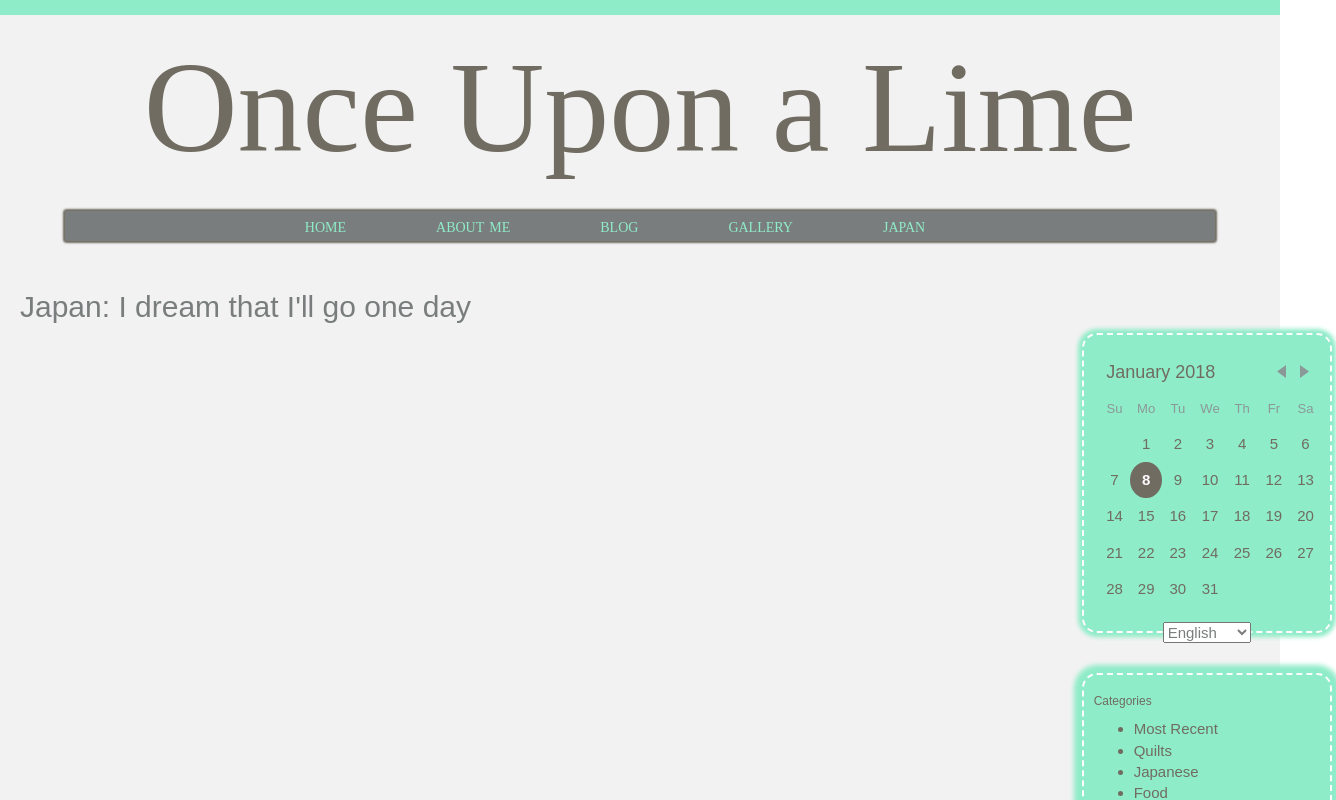
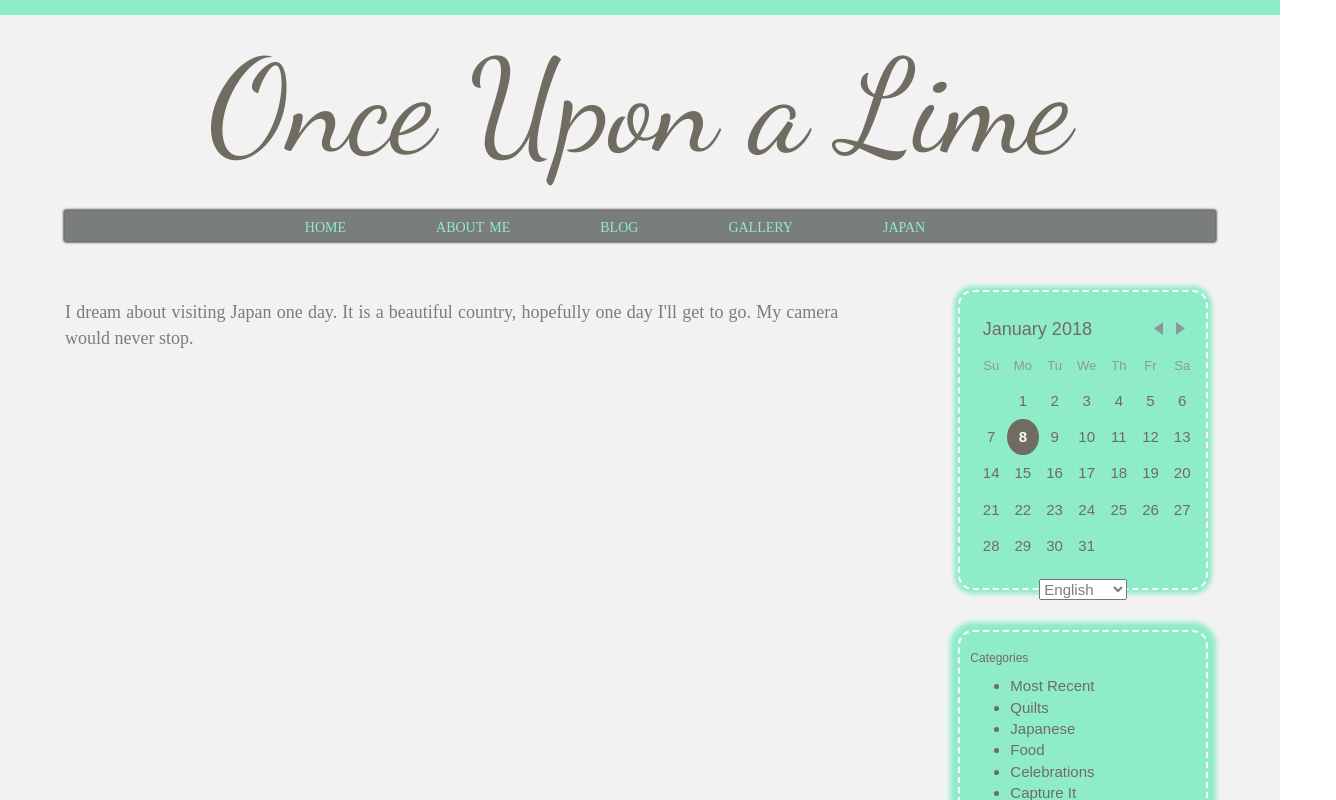
Before and after one commit to carterh1/react-website, a React (Create React App) app: page /Japan in a window 1280 px wide. Shown: the top 800 px of the page, 1336 px wide, since content can reach past the window. Built offline with nearby package versions, Linux system fonts and the light colour scheme.

Commit message:
styled gallery, fixed side bar

```diff
--- a/src/components/headerComponent/header.css
+++ b/src/components/headerComponent/header.css
@@ -1,3 +1,5 @@
+@import url('https://fonts.googleapis.com/css?family=Dancing+Script');
+
 .App-header {
   text-align: center;
   background-color: #F2F2F2;
@@ -45,3 +47,7 @@ a {
 a:hover {
   color: #8FECC8;
 }
+
+a:visited {
+  color: #8FECC8;
+}
--- a/src/components/headerComponent/header.js
+++ b/src/components/headerComponent/header.js
@@ -1,11 +1,10 @@
 import React, { Component } from 'react';
-import logo from './logo.svg';
 import {
   BrowserRouter as Router,
   Route,
   Link
 } from 'react-router-dom';
-import { NavLink } from 'react-router-dom'
+//import { NavLink } from 'react-router-dom'
 import './header.css';
 
 class Header extends Component {
--- a/src/components/pages/aboutme/aboutMe.js
+++ b/src/components/pages/aboutme/aboutMe.js
@@ -15,7 +15,7 @@ class Aboutme extends Component {
 
             <div id="rowone" className="merowone">
               <div className="col-sm-6">
-                <img src={me} className="imageofme" alt="Image of Me" />
+                <img src={me} className="imageofme" alt="Me" />
               </div>
               <div className="col-sm-6">
                 <div id="bio" className="bio">
@@ -31,8 +31,8 @@ class Aboutme extends Component {
 
                   <p>I have a fondness for Roald Dahl and many of his books,
                     my favourites are the Big Friendly Giant and George's Marvellous Medicine.
-                    <p>You'll see the BFG having some adventures.</p>
-                  </p>
+                    You'll see the BFG having some adventures.</p>
+
                   <br/>
                   <p>This blog is for me to share tales of what I get up to.
                      Some you may find interesting, some you may not.
--- a/src/components/pages/blog/blog.css
+++ b/src/components/pages/blog/blog.css
@@ -20,16 +20,12 @@ h3 {
 
 .rowone {
   height: 3300px;
-  width: 100%;
+
 }
 
-.col-sm-4 {
-  padding-left: 110px;
-  padding-top: 15px;
-}
+
 
 .posts {
-
     height: 900px;
     width: 850px;
     margin-left: 60px;
--- a/src/components/pages/blog/blog.js
+++ b/src/components/pages/blog/blog.js
@@ -56,14 +56,14 @@ class Blog extends Component {
                     <h3>This year was very quiet, hot chocolate and fireworks</h3>
                   </content>
                   <footer>
-                    <h2>by Heather </h2>
+                    <h2>by Heather - Bangour - Church - Black&White</h2>
                   </footer>
                 </article>
 
               </div>
             </div>
-            <div className="col-sm-4">
-
+            <div className="col-sm-3">
+              <div className="gallerysidebar">
                 <div className="searchbar">
                 </div>
                 <div className="calendars">
@@ -76,7 +76,9 @@ class Blog extends Component {
                   <Archives/>
                 </div>
               </div>
-
+              </div>
+              <div className="col-sm-1">
+              </div>
 
             </div>
 
--- a/src/components/pages/blog/createblog.js
+++ b/src/components/pages/blog/createblog.js
@@ -1,7 +1,5 @@
 import React, { Component } from 'react';
 import './blog.css';
-import Header from '../../headerComponent/header.js';
-import Footer from '../../footerComponent/footer.js';
 
 class Createblog extends Component {
   render() {
--- a/src/components/pages/gallery/gallery.css
+++ b/src/components/pages/gallery/gallery.css
@@ -6,12 +6,14 @@
 .galleryrowtwo {
   height: 300px;
   width: 1250px;
-  margin-left: 100px;
+  margin-left: 50px;
 }
 
 .col1 {
   height: 400px;
   width: 400px;
+  margin-top: 20px;
+  margin-left: 50px;
   background-color: #706C61;
   margin-bottom: 20px;
   background: #FFFBFE;
@@ -21,6 +23,9 @@
 
 .col2 {
   height: 400px;
+  width: 400px;
+  margin-top: 20px;
+  margin-left: 50px;
   background-color: #706C61;
   margin-bottom: 10px;
   background: #FFFBFE;
@@ -39,5 +44,5 @@
 
 .gallerysidebar {
   margin-top: 20px;
-  margin-left: 95px;
+  margin-left: 90px;
 }
--- a/src/components/pages/gallery/gallery.js
+++ b/src/components/pages/gallery/gallery.js
@@ -14,9 +14,9 @@ class Gallery extends Component {
         <Header/>
           <br/>
             <div id="rowone" className="galleryrowone">
+
               <div className="col-sm-4">
                 <div id="image1" className="col1">
-                  <h9></h9>
                 </div>
                 <div id="image1" className="col1">
                 </div>
@@ -24,15 +24,15 @@ class Gallery extends Component {
                 </div>
               </div>
               <div className="col-sm-4">
-                <div id="image1" className="col1">
-                  <h9></h9>
+                <div id="image1" className="col2">
+
                 </div>
-                <div id="image1" className="col1">
+                <div id="image1" className="col2">
                 </div>
-                <div id="image1" className="col1">
+                <div id="image1" className="col2">
                 </div>
               </div>
-              <div className="col-sm-2">
+              <div className="col-sm-3">
                 <div className="gallerysidebar">
                   <div className="calendars">
                     <LocalizedExample/>
@@ -45,6 +45,7 @@ class Gallery extends Component {
                   </div>
                 </div>
               </div>
+
             </div>
             <div id="rowtwo" className="galleryrowtwo">
               <div className="col-sm-2">
@@ -69,8 +70,6 @@ class Gallery extends Component {
               </div>
 
               </div>
-              <h4>All images and content are owned by Heather and may not be used without written permisson.</h4>
-
 
             <Footer/>
       </div>
--- a/src/components/pages/japan/japan.css
+++ b/src/components/pages/japan/japan.css
@@ -0,0 +1,17 @@
+.japanrowone {
+  height: 1000px;
+}
+
+.japansidebar {
+  margin-left: 90px;
+  margin-top: 20px;
+}
+
+.explantation {
+  margin-left: 50px;
+  margin-top: 30px;
+  font-size: 18px;
+  font-family: 'Ledger', serif;
+  text-align: justify
+
+}
--- a/src/components/pages/japan/japan.js
+++ b/src/components/pages/japan/japan.js
@@ -4,6 +4,7 @@ import LocalizedExample from '../../calendarComponent/calendar.js';
 import Categories from '../../categoriesComponent/categories.js';
 import Archives from '../../archivesComponent/archives.js';
 import Header from '../../headerComponent/header.js';
+import Footer from '../../footerComponent/footer.js';
 
 class Japan extends Component {
   render() {
@@ -11,13 +12,19 @@ class Japan extends Component {
       <div id="Japan" className="container-fluid">
         <Header/>
         <br/>
-          <h1> Japan: I dream that I'll go one day </h1>
 
-            <div id="rowone" className="rowone">
-              <div className="col-sm-10">
+
+            <div id="rowone" className="japanrowone">
+              <div className="col-sm-8">
+                <div className="explantation">
+                  <p>I dream about visiting Japan one day.
+                  It is a beautiful country, hopefully one day I'll get to go. My camera would never stop.
+                  </p>
+                </div>
 
               </div>
-              <div className="col-sm-2">
+              <div className="col-sm-3">
+              <div className="japansidebar">
                 <div className="calendars">
                   <LocalizedExample/>
                 </div>
@@ -28,13 +35,14 @@ class Japan extends Component {
                   <Archives/>
                 </div>
               </div>
+              </div>
             </div>
 
         <div id="rowtwo" className="rowtwo">
         </div>
 
 
-      <div className="App-title-line"></div>
+      <Footer/>
     </div>
     );
   }
```
